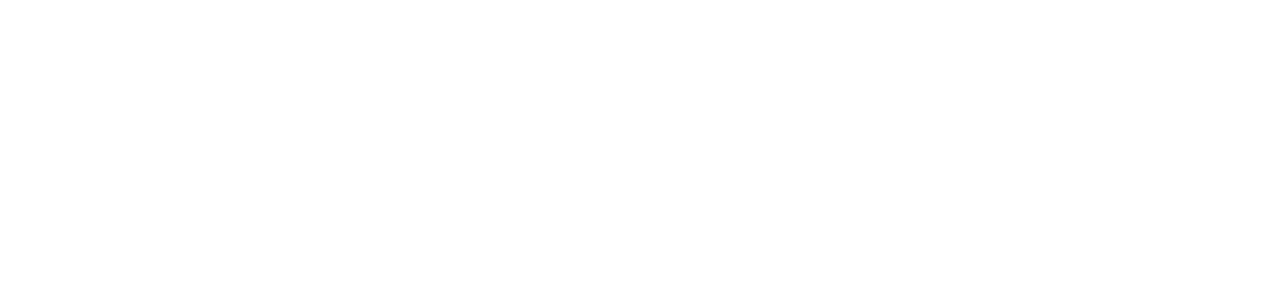
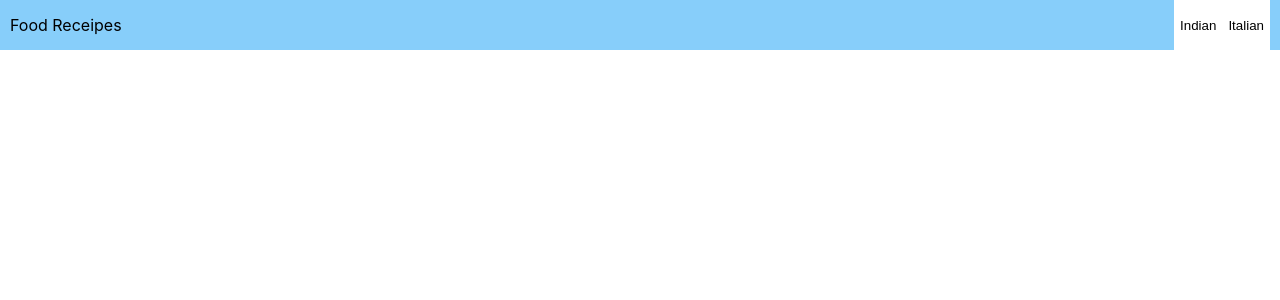
Before and after one commit to mosalman97/FoodRecipe, a React (Create React App) app: page / in a window 1280 px wide. Shown: the top 300 px of the page. Built offline with nearby package versions, Linux system fonts and the light colour scheme.

Commit message:
header section created

```diff
--- a/src/App.js
+++ b/src/App.js
@@ -1,9 +1,10 @@
-
+import React from "react";
+import Header from "./Components/Header/Header";
 
 function App() {
   return (
     <div>
-
+      <Header />
     </div>
   );
 }
--- /dev/null
+++ b/src/Components/Header/Header.css
@@ -0,0 +1,26 @@
+.header{
+    width:100%;
+    height:50px;
+    position:fixed;
+    background-color:lightskyblue;
+    display: flex;
+    align-items:center;
+
+}
+.header span{
+    flex-grow:1;
+    margin-left:10px;
+}
+.header nav{
+    margin-right:10px;
+}
+.header nav button{
+    height:50px;
+    border:0px;
+    cursor: pointer;
+    background-color:white;
+
+}
+.header nav button:hover{
+   background-color: rgb(218, 220, 224);
+}
--- /dev/null
+++ b/src/Components/Header/Header.js
@@ -0,0 +1,15 @@
+import React from 'react';
+import  "./Header.css";
+
+const Header = ()=>{
+    return(
+        <div className='header'>
+            <span>Food Receipes</span>
+            <nav>
+                <button>Indian</button>
+                <button>Italian</button>
+            </nav>
+        </div>
+    )
+}
+export default Header;
```
